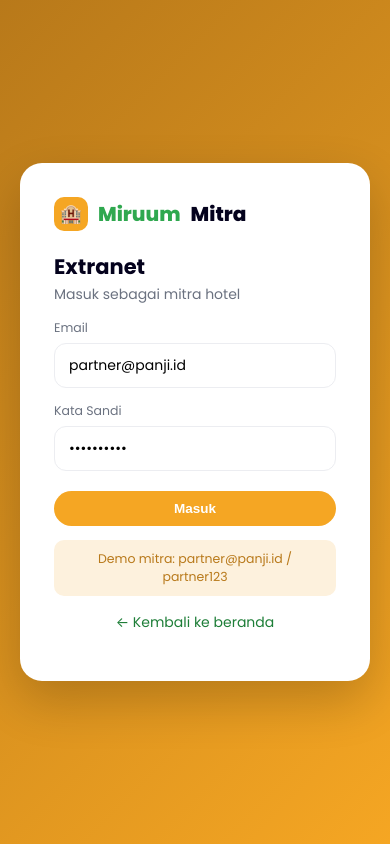
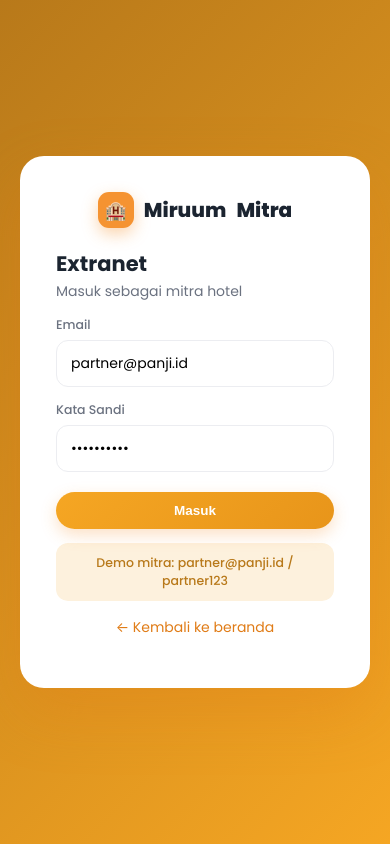
Before and after one commit to Jejenzmi/miruum, a Node server app: page /extranet/login in a window 390 px wide. Run offline with Node 20, Linux system fonts and the light colour scheme.

Commit message:
Redesign web (Back Office/Extranet) to match mobile: orange design system
- Rewrite style.css: orange primary, gradient buttons/sidebar-active, soft shadows,
  hover lift, fadeUp animations, rounded cards; legacy var aliases kept
- Real Miruum logo in sidebar + login brands (drop paw emoji)
- Orange login gradient + landing hero radial glow

```diff
--- a/web/public/style.css
+++ b/web/public/style.css
@@ -1,95 +1,114 @@
 :root{
-  --green:#2FA84F; --green-d:#1E7E38; --green-s:#E7F6EC;
-  --orange:#F5A623; --orange-s:#FDF1DD;
-  --ink:#04021D; --muted:#6B7280; --faint:#9AA0A6;
-  --bg:#F6F7FB; --surface:#fff; --line:#ECEDF1; --danger:#E5484D;
+  --primary:#F59331; --primary-d:#E07C17; --primary-s:#FDEED9;
+  --accent:#F5A623; --accent-s:#FDF1DD;
+  --blue:#2E6CB5; --blue-s:#E6EFF9;
+  --ink:#1B2430; --muted:#6B7280; --faint:#9AA0A6;
+  --bg:#F6F7FB; --surface:#fff; --line:#ECEDF1;
+  --success:#2FA84F; --success-s:#E7F6EC; --danger:#E5484D; --danger-s:#FDE7E7;
+  --shadow:0 8px 24px rgba(27,36,48,.06);
+  --shadow-lg:0 16px 40px rgba(27,36,48,.10);
+  /* legacy aliases (older inline styles) */
+  --green:#2FA84F; --green-d:#1E7E38; --green-s:#E7F6EC; --orange:#F5A623; --orange-s:#FDF1DD;
 }
 *{box-sizing:border-box}
-body{margin:0;font-family:'Poppins',system-ui,-apple-system,Segoe UI,Roboto,sans-serif;background:var(--bg);color:var(--ink);font-size:14px}
-a{color:var(--green-d);text-decoration:none}
+body{margin:0;font-family:'Poppins',system-ui,-apple-system,Segoe UI,Roboto,sans-serif;background:var(--bg);color:var(--ink);font-size:14px;-webkit-font-smoothing:antialiased}
+a{color:var(--primary-d);text-decoration:none}
 h1,h2,h3{margin:0 0 .4em}
 .muted{color:var(--muted)}
 .container{max-width:1180px;margin:0 auto;padding:24px}
 
-/* Layout shell */
+@keyframes fadeUp{from{opacity:0;transform:translateY(12px)}to{opacity:1;transform:none}}
+@keyframes pop{from{opacity:0;transform:scale(.9)}to{opacity:1;transform:none}}
+
+/* ─── Layout shell ─── */
 .shell{display:flex;min-height:100vh}
-.sidebar{width:236px;background:#111827;color:#cbd5e1;padding:22px 16px;position:sticky;top:0;height:100vh;flex-shrink:0}
-.brand{display:flex;align-items:center;gap:10px;font-weight:800;font-size:20px;color:#fff;margin-bottom:6px}
-.brand .mark{width:34px;height:34px;border-radius:10px;background:var(--orange);display:grid;place-items:center;font-size:18px}
-.brand .name{color:var(--green)}
-.badge-role{display:inline-block;font-size:10px;font-weight:700;letter-spacing:.5px;background:rgba(255,255,255,.12);padding:3px 8px;border-radius:20px;margin-bottom:22px}
-.nav a{display:flex;align-items:center;gap:10px;color:#cbd5e1;padding:11px 12px;border-radius:10px;margin-bottom:4px;font-weight:500}
-.nav a:hover{background:rgba(255,255,255,.06);color:#fff}
-.nav a.active{background:var(--green);color:#fff}
-.main{flex:1;padding:28px 32px;overflow:auto}
-.topbar{display:flex;justify-content:space-between;align-items:center;margin-bottom:24px}
-.topbar h1{font-size:22px}
-.user-chip{display:flex;align-items:center;gap:10px;font-size:13px;color:var(--muted)}
-.avatar{width:34px;height:34px;border-radius:50%;background:var(--green-s);color:var(--green-d);display:grid;place-items:center;font-weight:700}
+.sidebar{width:246px;background:linear-gradient(180deg,#1B2430,#232E3D);color:#c4ccd6;padding:22px 16px;position:sticky;top:0;height:100vh;flex-shrink:0}
+.brand{display:flex;align-items:center;gap:10px;font-weight:800;font-size:20px;color:#fff;margin-bottom:8px}
+.brand .mark{width:36px;height:36px;border-radius:11px;background:var(--primary);display:grid;place-items:center;font-size:18px;box-shadow:0 6px 16px rgba(245,147,49,.4)}
+.brand .name{color:#fff}
+.brand-logo-side{height:34px;background:#fff;border-radius:10px;padding:4px 10px;display:block}
+.badge-role{display:inline-block;font-size:10px;font-weight:700;letter-spacing:.6px;background:rgba(245,147,49,.16);color:#F9B872;padding:4px 10px;border-radius:20px;margin-bottom:24px}
+.nav a{display:flex;align-items:center;gap:10px;color:#c4ccd6;padding:11px 13px;border-radius:12px;margin-bottom:4px;font-weight:500;transition:.15s}
+.nav a:hover{background:rgba(255,255,255,.07);color:#fff}
+.nav a.active{background:linear-gradient(135deg,var(--primary),var(--primary-d));color:#fff;box-shadow:0 6px 16px rgba(245,147,49,.35)}
+.main{flex:1;padding:28px 34px;overflow:auto}
+.topbar{display:flex;justify-content:space-between;align-items:center;margin-bottom:26px}
+.topbar h1{font-size:23px;font-weight:800}
+.user-chip{display:flex;align-items:center;gap:10px;font-size:13px;color:var(--muted);background:#fff;padding:6px 8px 6px 16px;border-radius:30px;box-shadow:var(--shadow)}
+.avatar{width:36px;height:36px;border-radius:50%;background:linear-gradient(135deg,var(--primary),var(--accent));color:#fff;display:grid;place-items:center;font-weight:700}
 
-/* Cards & stats */
-.stat-grid{display:grid;grid-template-columns:repeat(auto-fit,minmax(200px,1fr));gap:16px;margin-bottom:26px}
-.stat{background:var(--surface);border-radius:16px;padding:18px 20px;box-shadow:0 6px 20px rgba(0,0,0,.05)}
-.stat .label{color:var(--muted);font-size:12.5px}
-.stat .value{font-size:26px;font-weight:800;margin-top:4px}
-.stat .icon{width:42px;height:42px;border-radius:12px;display:grid;place-items:center;font-size:20px;margin-bottom:10px}
-.card{background:var(--surface);border-radius:16px;padding:20px;box-shadow:0 6px 20px rgba(0,0,0,.05);margin-bottom:20px}
-.card h2{font-size:16px}
+/* ─── Cards & stats ─── */
+.stats,.stat-grid{display:grid;grid-template-columns:repeat(auto-fit,minmax(210px,1fr));gap:16px;margin-bottom:26px}
+.stat{background:var(--surface);border-radius:18px;padding:20px;box-shadow:var(--shadow);animation:fadeUp .5s both;transition:.2s}
+.stat:hover{transform:translateY(-3px);box-shadow:var(--shadow-lg)}
+.stat .label,.stat .muted{color:var(--muted);font-size:12.5px}
+.stat .value,.stat b{font-size:24px;font-weight:800;margin-top:4px;display:block}
+.stat .icon{width:44px;height:44px;border-radius:13px;display:grid;place-items:center;font-size:20px;margin-bottom:12px;background:var(--primary-s);color:var(--primary-d)}
+.stat:nth-child(2){animation-delay:.05s}.stat:nth-child(3){animation-delay:.1s}.stat:nth-child(4){animation-delay:.15s}
+.card{background:var(--surface);border-radius:18px;padding:22px;box-shadow:var(--shadow);margin-bottom:20px;animation:fadeUp .5s both}
+.card h2,.card h3{font-size:16px;font-weight:700}
 
-/* Table */
+/* ─── Table ─── */
 table{width:100%;border-collapse:collapse;font-size:13px}
-th{text-align:left;color:var(--muted);font-weight:600;padding:10px 12px;border-bottom:2px solid var(--line);font-size:12px;text-transform:uppercase;letter-spacing:.3px}
-td{padding:12px;border-bottom:1px solid var(--line);vertical-align:middle}
-tr:hover td{background:#fafbfc}
-.thumb{width:46px;height:46px;border-radius:10px;object-fit:cover;background:var(--line)}
+th{text-align:left;color:var(--faint);font-weight:700;padding:10px 12px;border-bottom:2px solid var(--line);font-size:11px;text-transform:uppercase;letter-spacing:.4px}
+td{padding:13px 12px;border-bottom:1px solid var(--line);vertical-align:middle}
+tr:last-child td{border-bottom:none}
+tbody tr{transition:.12s}
+tbody tr:hover td{background:var(--primary-s)}
+.thumb{width:48px;height:48px;border-radius:12px;object-fit:cover;background:var(--line)}
 
-/* Pills */
-.pill{display:inline-block;padding:3px 10px;border-radius:20px;font-size:11.5px;font-weight:700}
-.pill.PENDING{background:var(--orange-s);color:#b8791a}
-.pill.PAID{background:var(--green-s);color:var(--green-d)}
+/* ─── Pills ─── */
+.pill{display:inline-block;padding:4px 11px;border-radius:20px;font-size:11px;font-weight:700;letter-spacing:.2px}
+.pill.PENDING{background:var(--accent-s);color:#b8791a}
+.pill.PAID{background:var(--success-s);color:#1E7E38}
 .pill.COMPLETED{background:#E5EEFF;color:#2563EB}
-.pill.CANCELLED{background:#FDE7E7;color:var(--danger)}
+.pill.CANCELLED{background:var(--danger-s);color:var(--danger)}
 .pill.REFUNDED{background:#F1F1F4;color:var(--muted)}
 .pill.ADMIN{background:#EAE2FF;color:#6D28D9}
-.pill.PARTNER{background:var(--orange-s);color:#b8791a}
-.pill.USER{background:var(--green-s);color:var(--green-d)}
+.pill.PARTNER{background:var(--primary-s);color:var(--primary-d)}
+.pill.USER{background:var(--success-s);color:#1E7E38}
 
-/* Buttons & forms */
-.btn{display:inline-flex;align-items:center;gap:6px;background:var(--green);color:#fff;border:none;padding:10px 18px;border-radius:24px;font-weight:600;font-size:13.5px;cursor:pointer}
-.btn:hover{background:var(--green-d)}
-.btn.ghost{background:#fff;color:var(--green-d);border:1.4px solid var(--green)}
-.btn.sm{padding:6px 12px;font-size:12px}
-.btn.danger{background:var(--danger)}
-.btn.orange{background:var(--orange)}
-.actions{display:flex;gap:8px;flex-wrap:wrap}
-label{display:block;font-size:12.5px;color:var(--muted);margin:14px 0 6px}
-input,select,textarea{width:100%;padding:11px 14px;border:1px solid var(--line);border-radius:12px;font-size:14px;font-family:inherit;background:#fff}
-input:focus,select:focus,textarea:focus{outline:none;border-color:var(--green)}
+/* ─── Buttons & forms ─── */
+.btn{display:inline-flex;align-items:center;gap:6px;background:linear-gradient(135deg,var(--primary),var(--primary-d));color:#fff;border:none;padding:11px 20px;border-radius:26px;font-weight:600;font-size:13.5px;cursor:pointer;transition:.15s;box-shadow:0 6px 16px rgba(245,147,49,.28)}
+.btn:hover{filter:brightness(1.05);transform:translateY(-1px)}
+.btn:active{transform:translateY(0)}
+.btn.ghost{background:#fff;color:var(--primary-d);border:1.5px solid var(--primary);box-shadow:none}
+.btn.ghost:hover{background:var(--primary-s)}
+.btn.sm{padding:7px 14px;font-size:12px;box-shadow:none}
+.btn.danger{background:var(--danger);box-shadow:0 6px 16px rgba(229,72,77,.28)}
+.btn.orange{background:linear-gradient(135deg,var(--accent),#e8951a)}
+.actions{display:flex;gap:8px;flex-wrap:wrap;align-items:center}
+label{display:block;font-size:12.5px;color:var(--muted);margin:14px 0 6px;font-weight:500}
+input,select,textarea{width:100%;padding:12px 14px;border:1.5px solid var(--line);border-radius:12px;font-size:14px;font-family:inherit;background:#fff;transition:.15s}
+input:focus,select:focus,textarea:focus{outline:none;border-color:var(--primary);box-shadow:0 0 0 3px var(--primary-s)}
 .row2{display:grid;grid-template-columns:1fr 1fr;gap:14px}
 
-/* Login */
-.login-wrap{min-height:100vh;display:grid;place-items:center;padding:20px;background:linear-gradient(135deg,#1E7E38,#2FA84F)}
-.login-card{background:#fff;border-radius:22px;padding:34px;width:100%;max-width:400px;box-shadow:0 20px 50px rgba(0,0,0,.2)}
-.login-card .brand{color:var(--ink);margin-bottom:20px}
-.error{background:#FDE7E7;color:var(--danger);padding:10px 14px;border-radius:10px;font-size:13px;margin-bottom:12px}
-.hint{background:var(--green-s);color:var(--green-d);padding:10px 14px;border-radius:10px;font-size:12.5px;margin-top:14px;text-align:center}
+/* ─── Login ─── */
+.login-wrap{min-height:100vh;display:grid;place-items:center;padding:20px;background:linear-gradient(135deg,#F9A23C,#E07C17)}
+.login-card{background:#fff;border-radius:24px;padding:36px;width:100%;max-width:410px;box-shadow:0 24px 60px rgba(224,124,23,.3);animation:pop .4s both}
+.login-card .brand{color:var(--ink);margin-bottom:20px;justify-content:center}
+.login-card .brand .name{color:var(--ink)}
+.error{background:var(--danger-s);color:var(--danger);padding:11px 14px;border-radius:12px;font-size:13px;margin-bottom:12px}
+.hint{background:var(--primary-s);color:var(--primary-d);padding:11px 14px;border-radius:12px;font-size:12.5px;margin-top:14px;text-align:center;font-weight:500}
 
-/* Landing */
-.hero{min-height:100vh;background:#2B2B2D;color:#fff;display:flex;flex-direction:column}
+/* ─── Landing ─── */
+.hero{min-height:100vh;background:radial-gradient(1200px 600px at 70% -10%,rgba(245,147,49,.25),transparent),#1B2430;color:#fff;display:flex;flex-direction:column}
 .hero-nav{display:flex;justify-content:space-between;align-items:center;padding:22px 32px}
 .hero-body{flex:1;display:grid;place-items:center;text-align:center;padding:40px 20px}
-.hero h1{font-size:64px;color:var(--green);letter-spacing:-2px;margin-bottom:8px}
+.hero h1{font-size:60px;color:#fff;letter-spacing:-2px;margin-bottom:8px}
 .sr-only{position:absolute;width:1px;height:1px;padding:0;margin:-1px;overflow:hidden;clip:rect(0,0,0,0);border:0}
 .brand-logo{height:44px;display:block;background:#fff;border-radius:10px;padding:4px 10px}
-.hero-logo{height:132px;display:block;margin:0 auto 18px;background:#fff;border-radius:20px;padding:12px 22px;box-shadow:0 10px 30px rgba(0,0,0,.25)}
+.hero-logo{height:132px;display:block;margin:0 auto 18px;background:#fff;border-radius:22px;padding:12px 22px;box-shadow:0 16px 40px rgba(0,0,0,.3);animation:pop .5s both}
 @media(max-width:720px){.hero-logo{height:96px}}
-.hero .tag{display:inline-block;background:var(--orange);padding:8px 22px;border-radius:30px;font-weight:600;margin-bottom:20px}
-.hero p{color:#cbd5e1;max-width:520px;margin:0 auto 28px;line-height:1.6}
+.hero .tag{display:inline-block;background:linear-gradient(135deg,var(--primary),var(--primary-d));padding:9px 24px;border-radius:30px;font-weight:600;margin-bottom:20px;box-shadow:0 8px 20px rgba(245,147,49,.35)}
+.hero p{color:#c4ccd6;max-width:520px;margin:0 auto 28px;line-height:1.6}
 .hero-links{display:flex;gap:14px;justify-content:center;flex-wrap:wrap}
+.hero-links .btn.ghost{background:rgba(255,255,255,.08);color:#fff;border-color:rgba(255,255,255,.25)}
 .portal-cards{display:grid;grid-template-columns:repeat(auto-fit,minmax(230px,1fr));gap:16px;max-width:760px;margin:34px auto 0}
-.portal-card{background:rgba(255,255,255,.06);border:1px solid rgba(255,255,255,.12);border-radius:18px;padding:22px;text-align:left}
+.portal-card{background:rgba(255,255,255,.06);border:1px solid rgba(255,255,255,.12);border-radius:18px;padding:22px;text-align:left;transition:.2s}
+.portal-card:hover{background:rgba(255,255,255,.1);transform:translateY(-3px)}
 .portal-card .ic{font-size:28px;margin-bottom:10px}
 .portal-card h3{color:#fff}
 .portal-card p{margin:0;font-size:13px}
-.empty{text-align:center;color:var(--muted);padding:40px}
+.empty{text-align:center;color:var(--muted);padding:44px}
 @media(max-width:720px){.sidebar{display:none}.main{padding:18px}.hero h1{font-size:44px}}
--- a/web/views/admin/login.ejs
+++ b/web/views/admin/login.ejs
@@ -10,7 +10,7 @@
 <body>
 <div class="login-wrap">
   <div class="login-card">
-    <div class="brand"><span class="mark">🐾</span> <span class="name">Miruum</span></div>
+    <div class="brand"><img src="/static/logo.png" alt="Miruum" style="height:38px"></div>
     <h2>Back Office</h2>
     <p class="muted" style="margin-top:-6px">Masuk sebagai admin Miruum</p>
     <% if (error) { %><div class="error"><%= error %></div><% } %>
--- a/web/views/partials/top.ejs
+++ b/web/views/partials/top.ejs
@@ -11,7 +11,7 @@
 <body>
 <div class="shell">
   <aside class="sidebar">
-    <div class="brand"><span class="mark">🐾</span> <span class="name">Miruum</span></div>
+    <div class="brand"><img src="/static/logo.png" alt="Miruum" class="brand-logo-side"></div>
     <span class="badge-role"><%= section === 'admin' ? 'BACK OFFICE' : 'EXTRANET MITRA' %></span>
     <nav class="nav">
       <% if (section === 'admin') { %>
```
